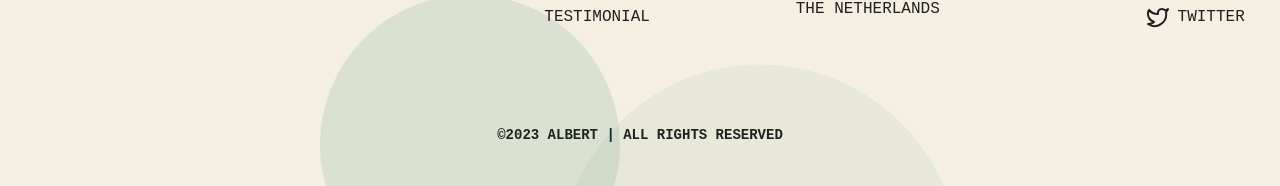
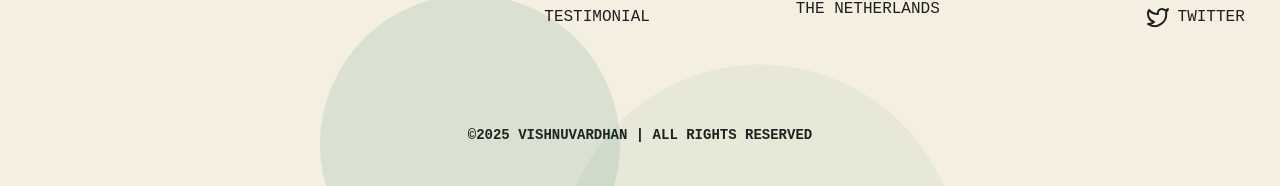
Before and after one commit to vishnuvardhan2114/Portfolio2025, a Next.js app: page / in a window 1280 px wide. Shown: the part 4032-4218 px from the top of the page. Built offline with nearby package versions, Linux system fonts and the light colour scheme.

Commit message:
Update footer copyright year to 2025

```diff
--- a/app/components/Footer.tsx
+++ b/app/components/Footer.tsx
@@ -93,7 +93,7 @@ const Footer = () => {
         </motion.div>
 
         <div className="text-center font-source_code_pro font-semibold text-sm mt-12">
-          ©2023 ALBERT | ALL RIGHTS RESERVED
+          ©2025 VISHNUVARDHAN | ALL RIGHTS RESERVED
         </div>
       </div>
     </footer>
```
